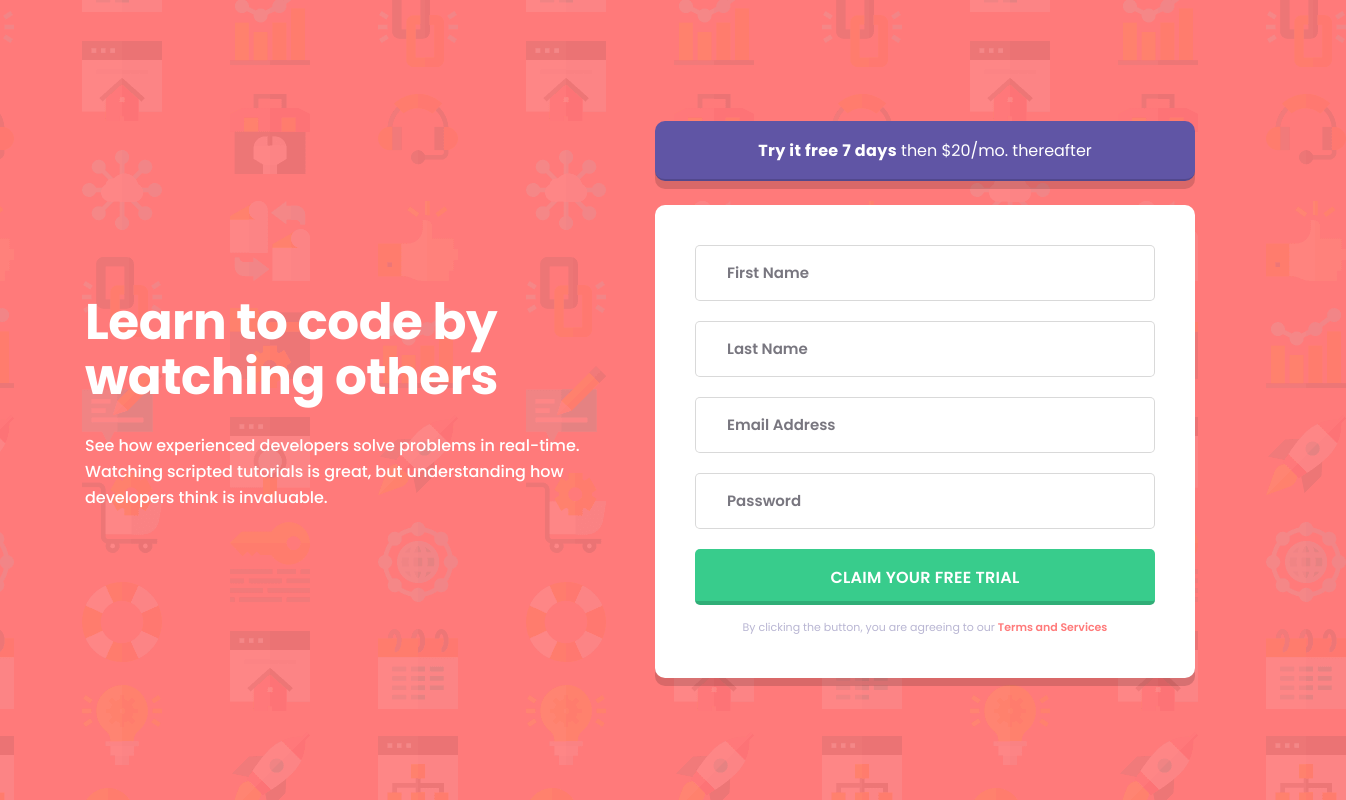
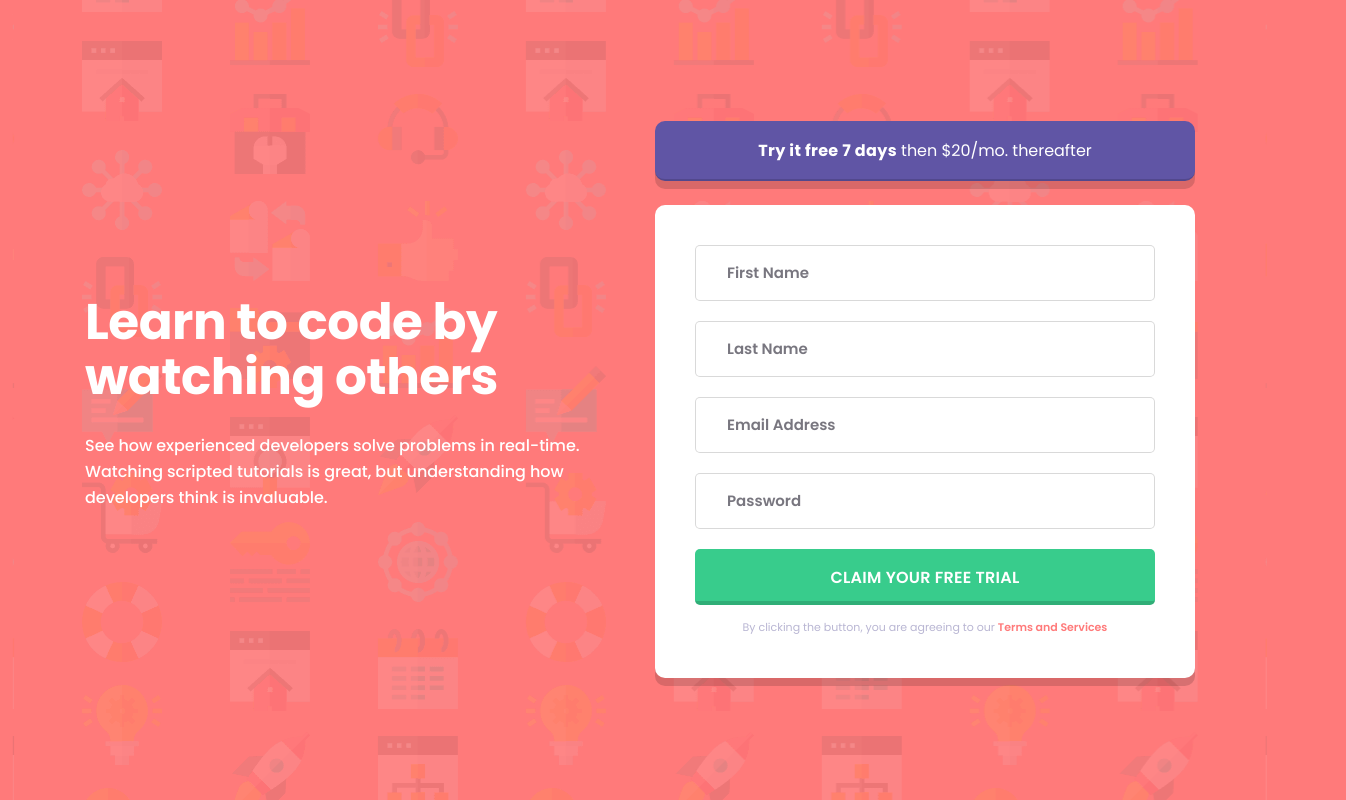
Before and after one commit to eurus1108/intro-component-with-signup-form, a plain HTML site: page src/index.html in a window 1280 px wide. Shown: the whole page, 1346 px wide, since content can reach past the window. Drawn offline with Linux system fonts and the light colour scheme.

Commit message:
revision

```diff
--- a/src/styles/style.css
+++ b/src/styles/style.css
@@ -262,7 +262,7 @@ a {
 
 @media only screen and (min-width: 597px) {
   .h-wrapper::before {
-    min-width: 141.2rem;
+    width: 98%;
     min-height: 80rem;
     background-image: url("../images/bg-intro-desktop.png");
   }
```
